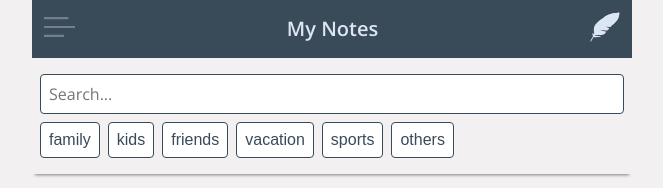
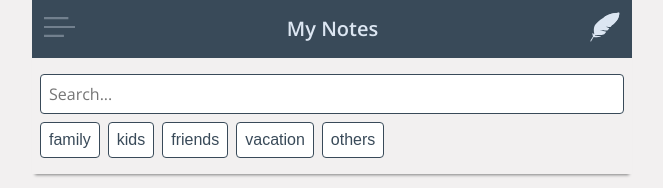
Before and after one commit to lalueders/capstone-project, a React (Create React App) app: page / in a window 1280 px wide. Shown: the top 188 px of the page, without its empty margins (308-971 px from the left). Built offline with nearby package versions, Linux system fonts and the light colour scheme.

Commit message:
consistent function naming

```diff
--- a/src/App.js
+++ b/src/App.js
@@ -130,14 +130,7 @@ function App() {
   //   },
   // ]);
 
-  const [categories, setCategories] = useState([
-    'family',
-    'kids',
-    'friends',
-    'vacation',
-    'sports',
-    'others',
-  ]);
+  const [categories, setCategories] = useState(['family', 'kids', 'friends', 'vacation', 'others']);
   const [noteToEdit, setNoteToEdit] = useState();
   const [filterResult, setFilterResult] = useState('');
 
@@ -145,30 +138,30 @@ function App() {
   const [isFormSubmitted, setIsFormSubmitted] = useState(false);
   const navigate = useNavigate();
 
-  const showFormSubmitMessage = () => {
+  function showFormSubmitMessage() {
     setIsFormSubmitted(true);
     setTimeout(() => setIsFormSubmitted(false), 1500);
-  };
+  }
 
-  const deleteNote = id => {
+  function deleteNote(id) {
     setNotes(notes.filter(note => note.id !== id));
-  };
+  }
 
-  const editNote = id => {
+  function editNote(id) {
     setNoteToEdit(notes.find(note => note.id === id));
     navigate('/edit');
-  };
+  }
 
-  const updateNote = data => {
+  function updateNote(data) {
     const noteToUpdate = notes.findIndex(note => note.id === data.id);
     setNotes(notes, notes.splice(noteToUpdate, 1, data));
     showFormSubmitMessage();
     navigate('/');
-  };
+  }
 
-  const addCategory = input => {
+  function addCategory(input) {
     setCategories([input, ...categories]);
-  };
+  }
 
   function filterNotes(filter) {
     setFilterResult(notes.filter(note => note.categories.includes(filter)));
```
